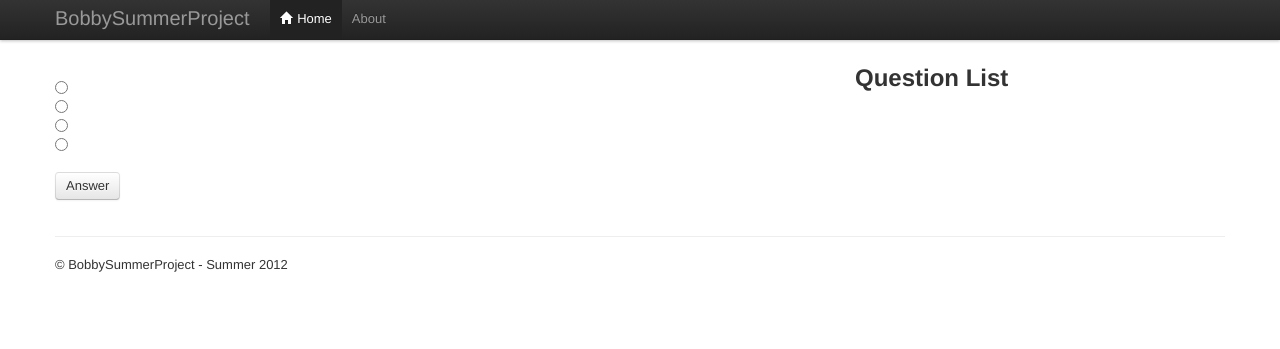
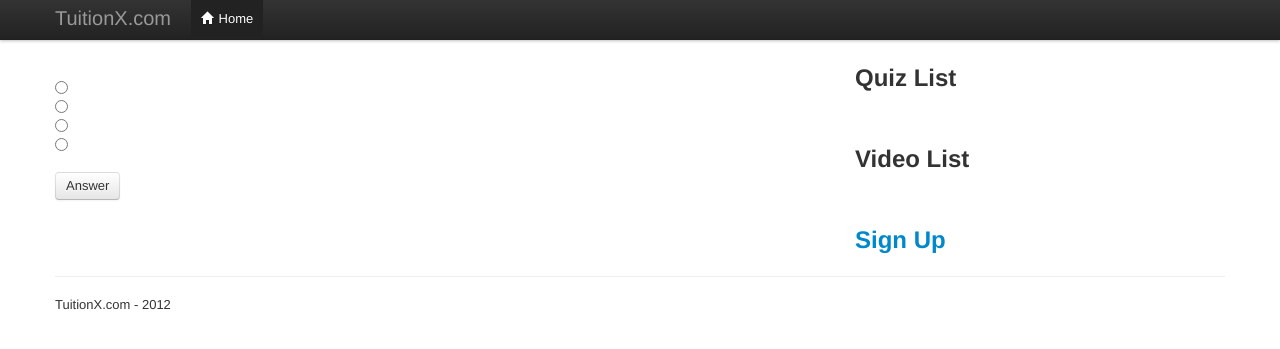
Before and after one commit to bobbyong/tuitionx, a Python web app: template templates/quiz.html in a window 1280 px wide. Shown: the top 349 px of the page. Run offline with Jinja, Linux system fonts and the light colour scheme; the template is opened without the code that fills it, so the values that code supplies are empty; some libraries are stand-ins or nearby versions.

Commit message:
updated site description/titles/quizzes + edited sidebar

```diff
--- a/templates/base.html
+++ b/templates/base.html
@@ -2,7 +2,7 @@
 <html lang="en">
   <head>
     <meta charset="utf-8">
-    <title>BobbySummerProject</title>
+    <title>TuitionX.com - Free Tuition for Malaysian Students</title>
     <meta name="viewport" content="width=device-width, initial-scale=1.0">
     <meta name="description" content="">
     <meta name="author" content="">
@@ -34,6 +34,26 @@
       href="/static/img/favicon.ico" />
 
 
+
+    <!-- Start of Google Analytics Code -->
+    <script type="text/javascript">
+
+      var _gaq = _gaq || [];
+      _gaq.push(['_setAccount', 'UA-33520392-1']);
+      _gaq.push(['_trackPageview']);
+
+      (function() {
+        var ga = document.createElement('script'); ga.type = 'text/javascript'; ga.async = true;
+        ga.src = ('https:' == document.location.protocol ? 'https://ssl' : 'http://www') + '.google-analytics.com/ga.js';
+        var s = document.getElementsByTagName('script')[0]; s.parentNode.insertBefore(ga, s);
+      })();
+
+    </script>
+
+<!-- End of Google Analytics Code -->
+
+
+
   </head>
 
   <body>
@@ -46,11 +66,14 @@
             <span class="icon-bar"></span>
             <span class="icon-bar"></span>
           </a>
-          <a class="brand" href="/">BobbySummerProject</a>
+          <a class="brand" href="/">TuitionX.com</a>
           <div class="nav-collapse">
             <ul class="nav">
               <li class="active"><a href="/"><i class="icon-home icon-white"></i> Home</a></li>
-              <li><a href="/about">About</a></li>
+
+             <!-- OTHER NAV BAR - COMING SOON
+             <li><a href="/about">About</a></li>
+             -->
 
             </ul>
           </div><!--/.nav-collapse -->
@@ -65,7 +88,7 @@
 	<hr>
 
       <footer>
-        <p>&copy; BobbySummerProject - Summer 2012</p>
+        <p>TuitionX.com - 2012</p>
       </footer>
 
     </div> <!-- /container -->
--- a/templates/main.html
+++ b/templates/main.html
@@ -6,13 +6,13 @@
 
       <!-- Main hero unit for a primary marketing message or call to action -->
       <div class="hero-unit">
-        <h1>Watch. Learn. Quiz Yourself.</h1>
+        <h1>Free Tuition for Malaysian Students</h1>
 
         <div class="videoWrapper">
           <iframe src="http://www.youtube.com/embed/JiosPxt_5kw?wmode=transparent" frameborder="0" allowfullscreen></iframe>
         </div>
 
-        <p>This is a template for a simple marketing or informational website. It includes a large callout called the hero unit and three supporting pieces of content. Use it as a starting point to create something more unique. This is a template for a simple marketing or informational website. It includes a large callout called the hero unit and three supporting pieces of content. Use it as a starting point to create something more unique. </p>
+        <p>TuitionX.com is a <u><b>FREE</b></u> online tuition centre for Malaysian students preparing for PMR and SPM examinations. There will be video lectures explaining the content of the Malaysian education syllabus followed by quizzes based on past PMR/SPM examination questions. TuitionX.com aims to be a high-quality alternative to neighbourhood tuition centres. At TuitionX.com, fellow Malaysian students can help their peers through a peer-to-peer learning experience. In the long run, TuitionX.com hopes to reduce the education inequality of students not being able to afford private tuition lessons. </p>
         <div class = "front-page-button">
         <a href = "/playlist/1" class="btn btn-primary btn-large">Start Learning &raquo;</a>
         </div>
--- a/templates/quiz.html
+++ b/templates/quiz.html
@@ -6,7 +6,7 @@
 	<div class="row">
 
         <div class="span8">
-          <h2>{{ quiz[id][1] }}</h2>
+          <h2>{{ quiz[id][1] | safe}}</h2>
             <br>
             <form method = "post">
               <input type="radio" name="quiz{{ id+1 }}" value="1" /> {{ quiz[id][2] }}<br>
@@ -19,15 +19,27 @@
         </div>
 
         <div class="span4">
-          <h2>Question List</h2>
+          <h2>Quiz List</h2>
           <br>
             <p>
            	  {% for q in quiz %}
-				        <a href = "/quiz/{{q[0]}}">{{ q[1] }}</a>
+				        <a href = "/quiz/{{q[0]}}">{{ q[0] }}. {{ q[1] | safe}}</a>
 				        <br>
 			        {% endfor %}
 			      </p>
 
+            <br>
+            <h2>Video List</h2>
+            <br>
+            <p>
+              {% for p in playlist %}
+                <a href = "/playlist/{{p[0]}}">{{ p[1] }}</a>
+                <br>
+              {% endfor %}
+            </p>
+
+            <br>
+            <h2><a href = "/signup">Sign Up</a></h2>
 
         </div>
 
--- a/templates/welcome.html
+++ b/templates/welcome.html
@@ -8,8 +8,11 @@
         <div class="span8">
           <h2>Thank You!</h2>
           <br><br>
+          <div class="videoWrapperPlaylist">
+              <iframe src="http://www.youtube.com/embed/luUD5CXMj3w?wmode=transparent" frameborder="0" allowfullscreen></iframe>
+          </div>
 
-          Thank you for registering with BobbySummerProject. We are still very new and have no content yet. Please bear with us and we will update you again once we have more content. If you are interested in helping out in this project, drop us an email at email@email.com
+          Thank you for registering with TuitionX.com. TuitionX.com is still very new and do not have much content yet. If you are interested in helping out in this project, drop me an email at bobby@tuitionx.com
 
           <br><br>
 
@@ -18,7 +21,6 @@
 
 
 
-
   </div>
 
 {% endblock %}
```
Also changed, not shown: main.py (+31 -20 lines), templates/answer.html (+26 -7 lines), templates/playlist.html (+14 -0 lines), static/img/star.png (added), 1 other file.
